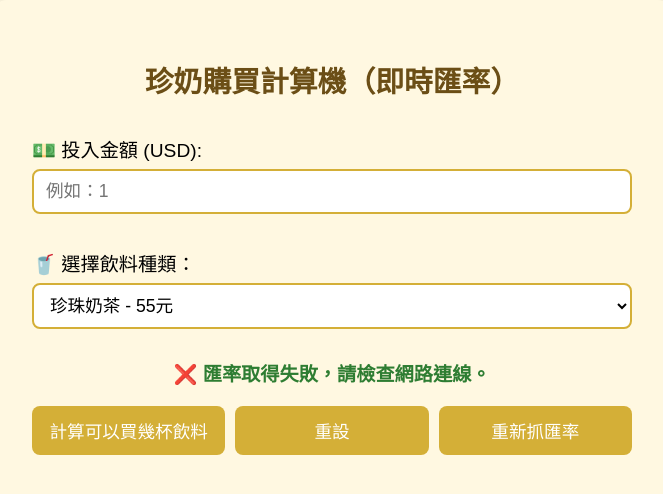
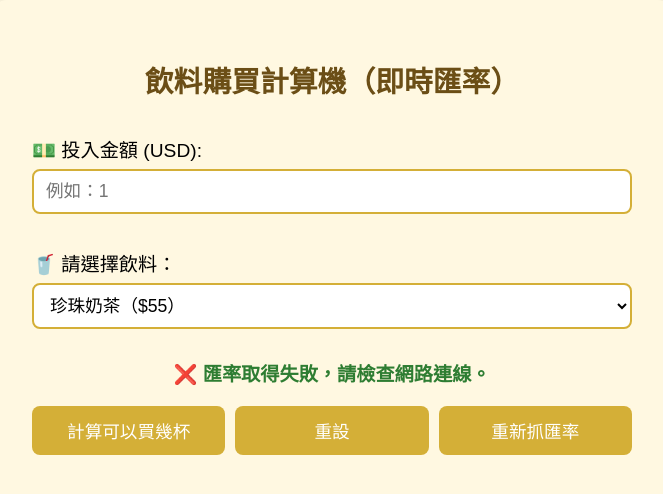
Before and after one commit to RyanChen0311/money-eye-bubble-tea, a website: page index.html in a window 1280 px wide. Shown: the whole page, without its empty margins (308-971 px from the left). Drawn offline with Linux system fonts and the light colour scheme; no server answers.

Commit message:
Add files via upload

```diff
--- a/index.html
+++ b/index.html
@@ -2,27 +2,28 @@
 <html lang="zh-Hant">
 <head>
   <meta charset="UTF-8" />
-  <title>珍奶購買計算機（即時匯率）</title>
+  <meta name="viewport" content="width=device-width, initial-scale=1.0" />
+  <title>飲料購買計算機（即時匯率）</title>
   <link rel="stylesheet" href="style.css" />
 </head>
 <body>
   <div class="container">
-    <h1>珍奶購買計算機（即時匯率）</h1>
+    <h1>飲料購買計算機（即時匯率）</h1>
 
     <label for="usdInput">💵 投入金額 (USD):</label>
     <input type="number" id="usdInput" placeholder="例如：1" step="0.01" min="0" />
 
-    <label for="drinkSelect">🥤 選擇飲料種類：</label>
+    <label for="drinkSelect">🥤 請選擇飲料：</label>
     <select id="drinkSelect">
-      <option value="55">珍珠奶茶 - 55元</option>
-      <option value="30">紅茶 - 30元</option>
-      <option value="60">鮮奶茶 - 60元</option>
+      <option value="30">紅茶（$30）</option>
+      <option value="55" selected>珍珠奶茶（$55）</option>
+      <option value="60">鮮奶茶（$60）</option>
     </select>
 
     <p id="exchangeRateDisplay">📈 匯率 (1 USD = ... TWD)</p>
 
     <div class="btn-group">
-      <button onclick="calculate()">計算可以買幾杯飲料</button>
+      <button onclick="calculate()">計算可以買幾杯</button>
       <button onclick="reset()">重設</button>
       <button onclick="fetchExchangeRate()">重新抓匯率</button>
     </div>
```
